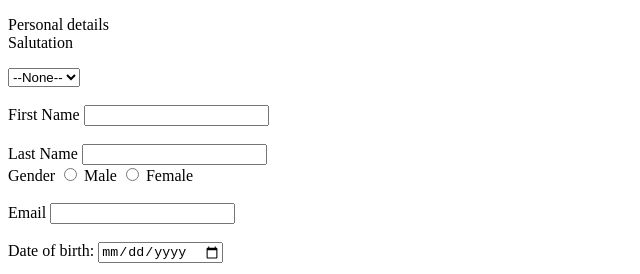
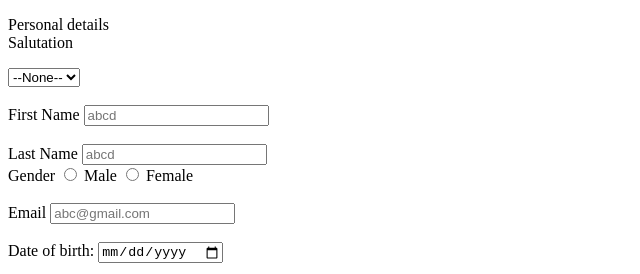
Before and after one commit to mukulkumar8285/Resume, a plain HTML site: page Resume/PersonalDetailForm.html in a window 1280 px wide. Shown: the top 274 px of the page, without its empty margins (0-640 px from the left). Drawn offline with Linux system fonts and the light colour scheme.

Commit message:
Update PersonalDetailForm.html
Update PersonalDetailForm.html

```diff
--- a/Resume/PersonalDetailForm.html
+++ b/Resume/PersonalDetailForm.html
@@ -16,10 +16,10 @@
     </select>
     <br><br>
     <label for="First Name">First Name</label>
-    <input type="text" name="" id="First Name">
+    <input type="text" name="" id="First Name" placeholder="abcd">
     <br><br>
     <label for="Last Name">Last Name</label>
-    <input type="text" name="" id="Last Name">
+    <input type="text" name="" id="Last Name" placeholder="abcd">
     <br>
     <label id="Gender">Gender</label>
 
@@ -31,7 +31,7 @@
 
     <br><br>
     <label for="Email">Email</label>
-    <input type="text" name="" id="Email">
+    <input type="text" name="" id="Email" placeholder="abc@gmail.com">
 
     <br>
     <br>
```
